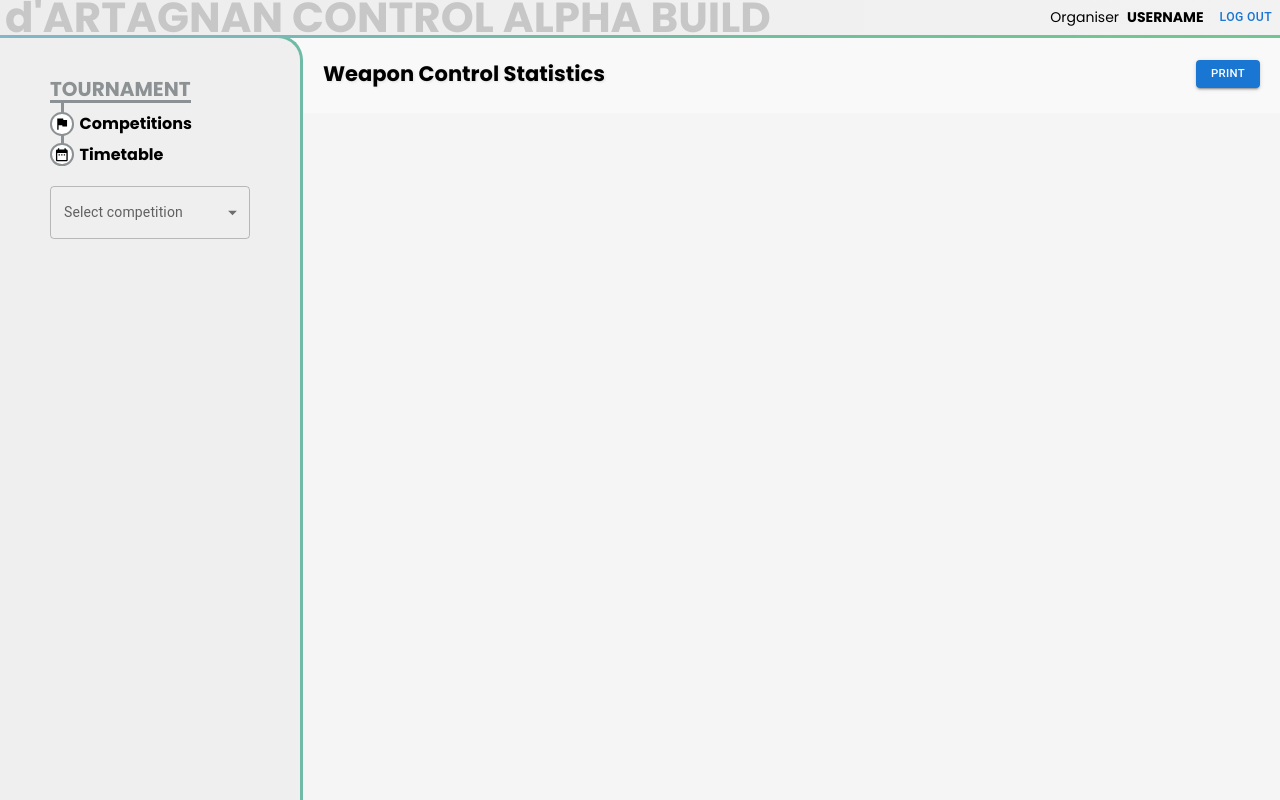
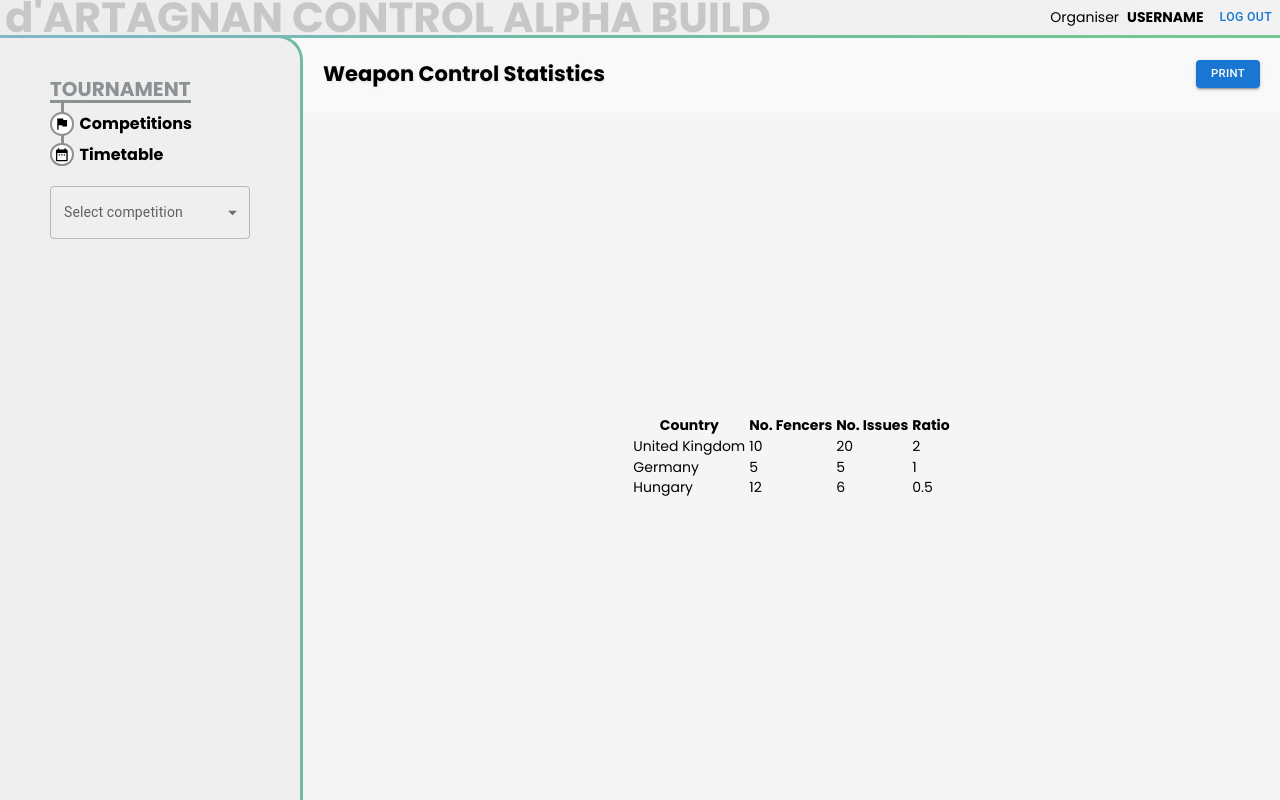
Before and after one commit to BoriszVarkonyi/dart_cp, a React (Create React App) app in the folder frontend/: page /1/1/weapon_control/statistics in a window 1280 px wide. Built offline with nearby package versions, Linux system fonts and the light colour scheme; no server answers.

Commit message:
Added base of WC Statistics' issues by country section

```diff
--- a/frontend/src/views/WeaponControl/WeaponControlStatistics.js
+++ b/frontend/src/views/WeaponControl/WeaponControlStatistics.js
@@ -25,7 +25,36 @@ export default function WeaponControlStatistics() {
         </div>
       </div>
       <div className="PageContent">
-
+        <table>
+          <thead>
+            <tr>
+              <th>Country</th>
+              <th>No. Fencers</th>
+              <th>No. Issues</th>
+              <th>Ratio</th>
+            </tr>
+          </thead>
+          <tbody>
+            <tr>
+              <td>United Kingdom</td>
+              <td>10</td>
+              <td>20</td>
+              <td>2</td>
+            </tr>
+            <tr>
+              <td>Germany</td>
+              <td>5</td>
+              <td>5</td>
+              <td>1</td>
+            </tr>
+            <tr>
+              <td>Hungary</td>
+              <td>12</td>
+              <td>6</td>
+              <td>0.5</td>
+            </tr>
+          </tbody>
+        </table>
       </div>
     </div>
   );
```
